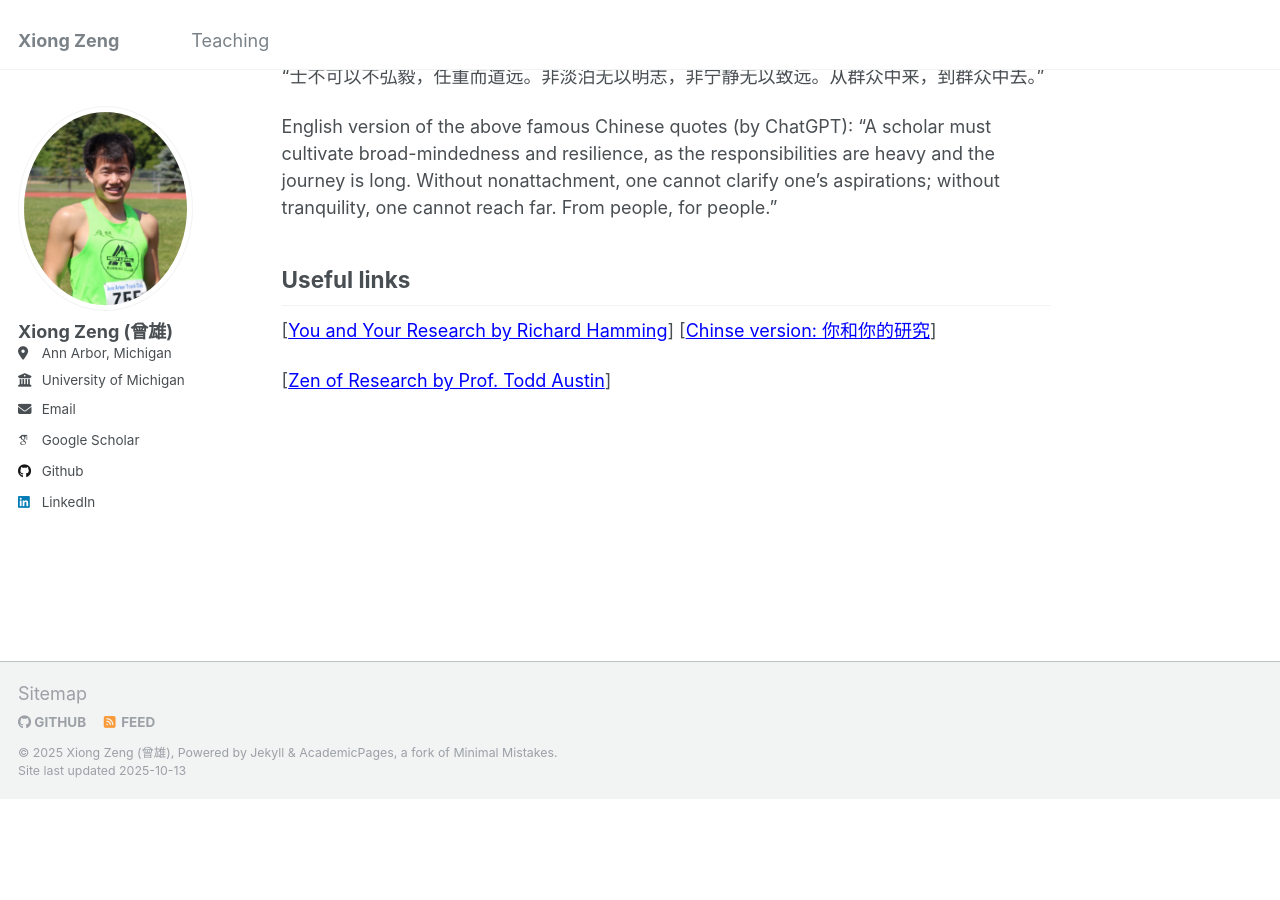
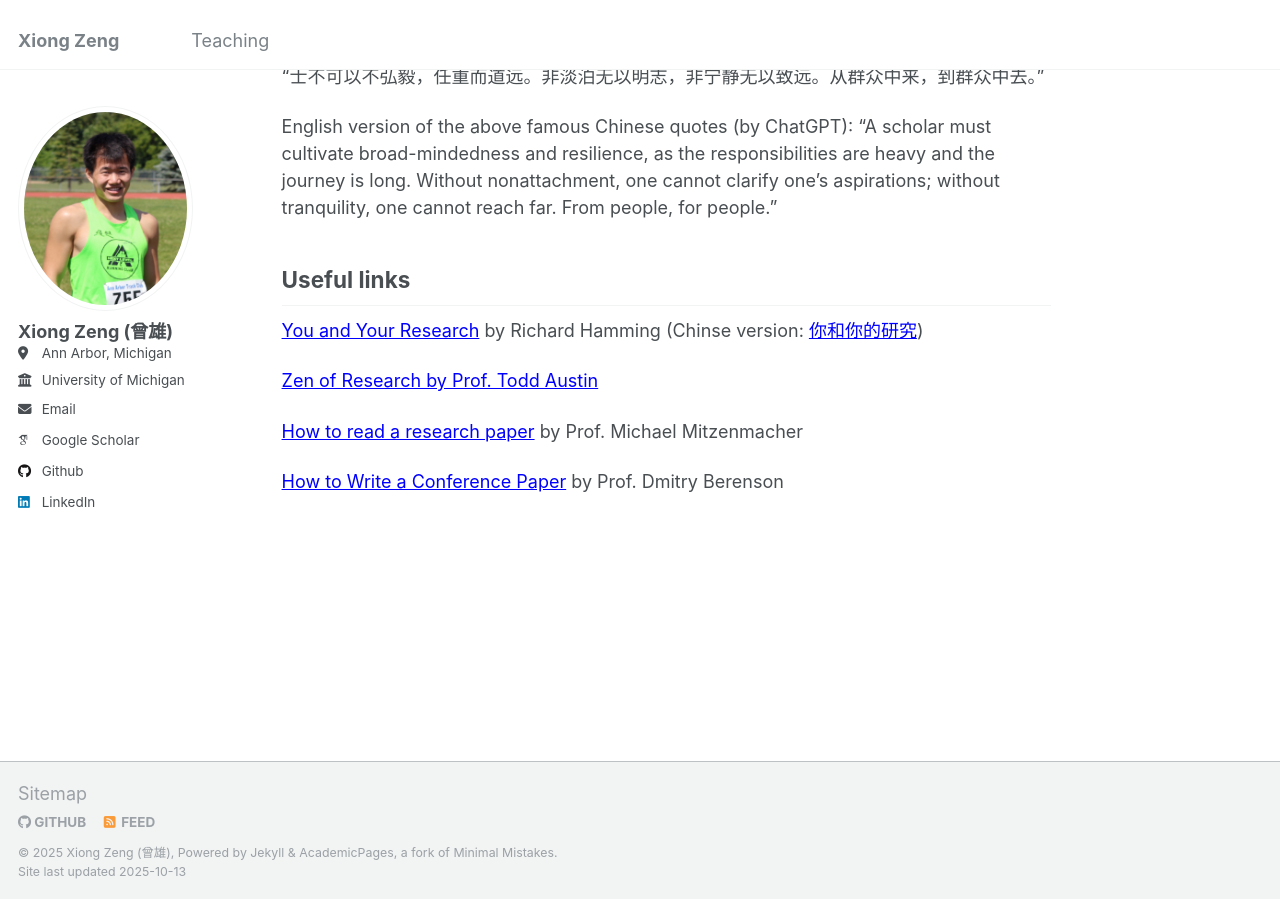
Before and after one commit to zengxiong111/zengxiong.github.io, a Jekyll site: the page built from _pages/about.md, in a window 1280 px wide and 900 px high, scrolled down 2260 px. Built offline with Jekyll 4.4.1, drawn with Linux system fonts in a browser that asks for light colours; some web fonts are replaced; before the commit the page ends 3059 px from its top, so only the background shows below that.

Commit message:
Update about.md

```diff
--- a/_pages/about.md
+++ b/_pages/about.md
@@ -67,7 +67,11 @@ English version of the above famous Chinese quotes (by ChatGPT): "A scholar must
 
 ## Useful links
 
-[<a href="https://www.cs.virginia.edu/~robins/YouAndYourResearch.html" style="color: blue;" target="_blank">You and Your Research by Richard Hamming</a>]
-[<a href="https://dominich.notion.site/6bbb616bba2b45649f46e30e6ac8c493" style="color: blue;" target="_blank">Chinse version: 你和你的研究</a>]
+<a href="https://www.cs.virginia.edu/~robins/YouAndYourResearch.html" style="color: blue;" target="_blank">You and Your Research</a> by Richard Hamming
+(Chinse version: <a href="https://dominich.notion.site/6bbb616bba2b45649f46e30e6ac8c493" style="color: blue;" target="_blank">你和你的研究</a>)
 
-[<a href="https://www.linkedin.com/feed/update/urn:li:activity:7198555643308314624/" style="color: blue;" target="_blank">Zen of Research by Prof. Todd Austin</a>]
+<a href="https://www.linkedin.com/feed/update/urn:li:activity:7198555643308314624/" style="color: blue;" target="_blank">Zen of Research by Prof. Todd Austin</a>
+
+<a href="https://www.eecs.harvard.edu/~michaelm/postscripts/ReadPaper.pdf" style="color: blue;" target="_blank">How to read a research paper</a> by Prof. Michael Mitzenmacher
+
+<a href="https://docs.google.com/document/u/1/d/1_q-gOj2v06kOq1NHeZXWr2gBwEephvOcpCewSYSmMwc/pub" style="color: blue;" target="_blank">How to Write a Conference Paper</a> by Prof. Dmitry Berenson
```
